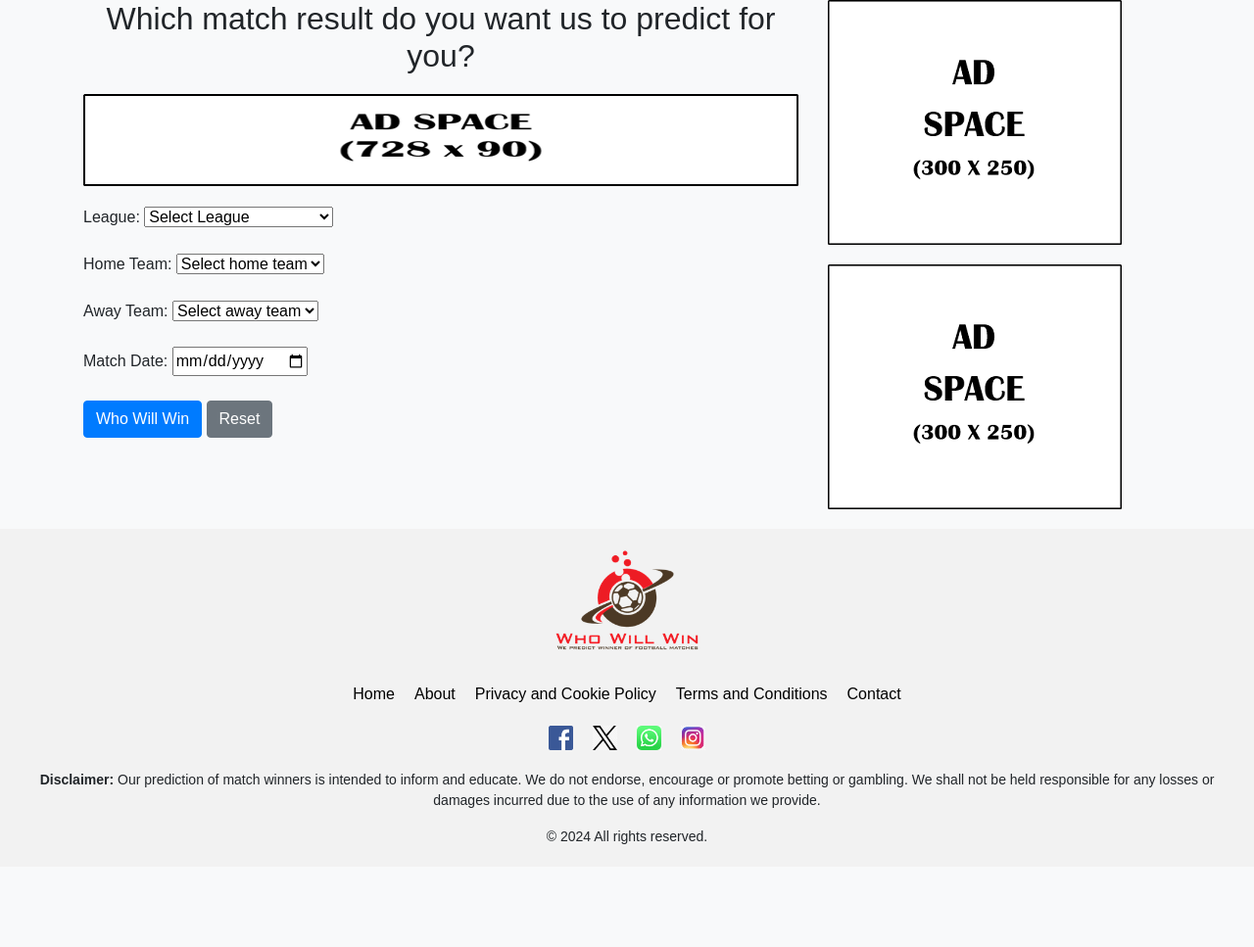
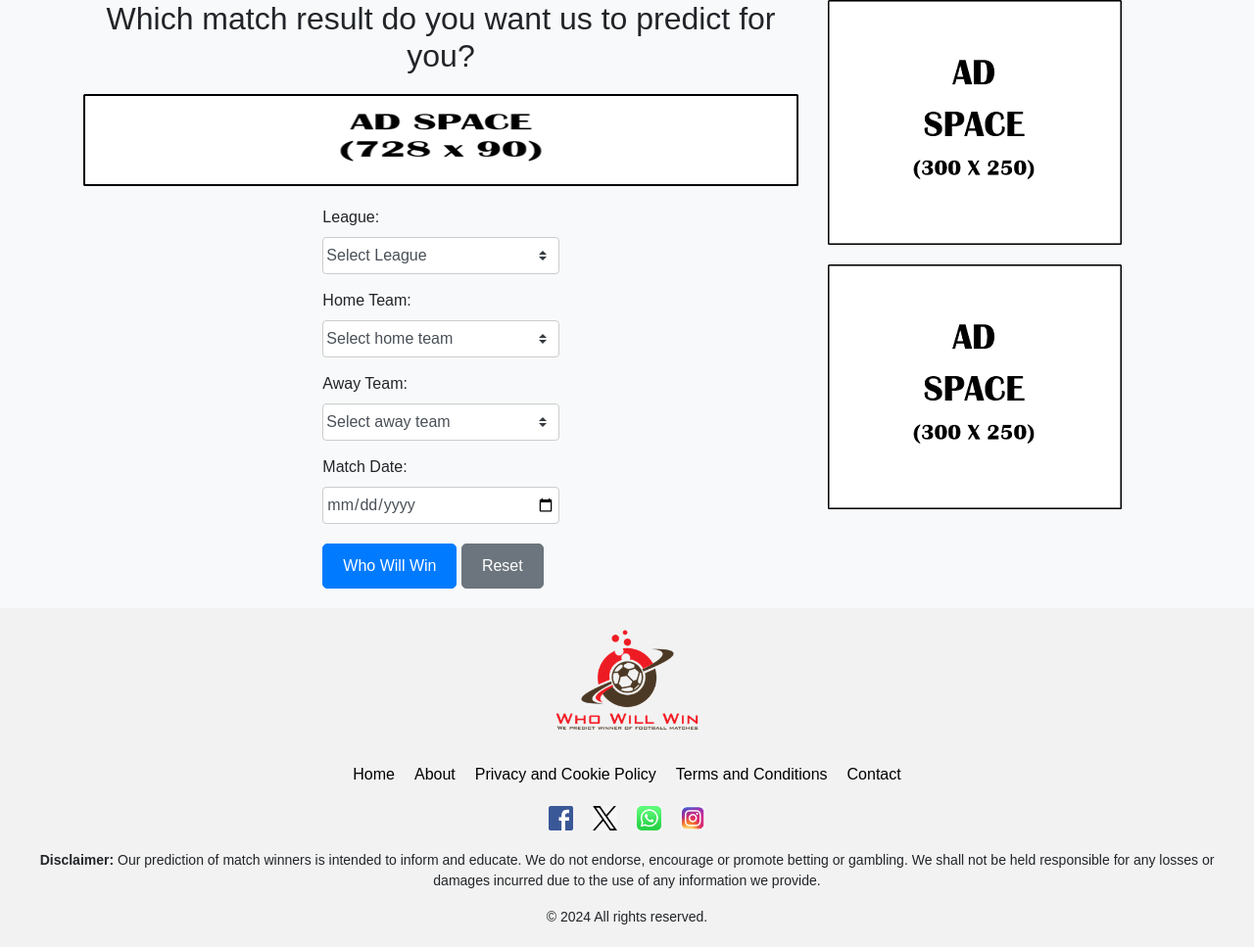
Before and after one commit to hascytech/dropdowntest, a Django app: page / in a window 1280 px wide. Shown: the part 113-1080 px from the top of the page at 98% size. Before the commit the page ends 975 px from the top, so only its background shows below. Run offline with Django 5.2, Linux system fonts and the light colour scheme; some libraries are stand-ins or nearby versions.

Commit message:
Requirements added

```diff
--- a/dropdowntest/dropdowntestapp/forms.py
+++ b/dropdowntest/dropdowntestapp/forms.py
@@ -17,10 +17,53 @@ class MatchPredictionForm(forms.Form):
         # Add clubs for other leagues
     }
 
-    league = forms.ChoiceField(choices=LEAGUES, label='League')
-    home_team = forms.ChoiceField(choices=[('', 'Select home team')], label='Home Team')
-    away_team = forms.ChoiceField(choices=[('', 'Select away team')], label='Away Team')
-    match_date = forms.DateField(widget=forms.DateInput(attrs={'type': 'date'}), label='Match Date')
+    league = forms.ChoiceField(
+        choices=LEAGUES,
+        label='League',
+        widget=forms.Select(
+            attrs={
+                'class': 'form-control custom-select',  # Adds Bootstrap or custom CSS classes
+                'id': 'id_league',  # You can specify a custom ID if needed
+                'style': 'width: 100%;',  # Inline styles for better control
+            }
+        )
+    )
+
+    home_team = forms.ChoiceField(
+        choices=[('', 'Select home team')],
+        label='Home Team',
+        widget=forms.Select(
+            attrs={
+                'class': 'form-control custom-select',  # Custom class
+                'id': 'id_home_team',
+                'style': 'width: 100%;',  # Inline styling to control width
+            }
+        )
+    )
+
+    away_team = forms.ChoiceField(
+        choices=[('', 'Select away team')],
+        label='Away Team',
+        widget=forms.Select(
+            attrs={
+                'class': 'form-control custom-select',
+                'id': 'id_away_team',
+                'style': 'width: 100%;',
+            }
+        )
+    )
+
+    match_date = forms.DateField(
+        label='Match Date',
+        widget=forms.DateInput(
+            attrs={
+                'type': 'date',  # Ensures the input type is a date picker
+                'class': 'form-control datepicker',  # Adds a datepicker class (if needed for external JS)
+                'id': 'id_match_date',
+                'style': 'width: 100%;',  # Control width
+            }
+        )
+    )
 
     def __init__(self, *args, **kwargs):
         super().__init__(*args, **kwargs)
--- a/dropdowntest/dropdowntestapp/templates/base.html
+++ b/dropdowntest/dropdowntestapp/templates/base.html
@@ -6,12 +6,13 @@
     <meta name="viewport" content="width=device-width, initial-scale=1.0">
     <title>{% block title %}Who Will Win - We Predict Winners of Football Matches{% endblock %}</title>
     <link rel="icon" href="{% static 'images/favicon.ico' %}" type="image/x-icon">
+
     <!-- Bootstrap CSS CDN -->
     <link href="https://stackpath.bootstrapcdn.com/bootstrap/4.5.2/css/bootstrap.min.css" rel="stylesheet">
     <link rel="stylesheet" type="text/css" href="{% static 'css/styles.css' %}">
 
     <style>
-        /* Necessary CSS styles */
+        /* Typography Styles */
         .body-text-container p,
         .body-text-container h2,
         .body-text-container ol,
@@ -24,7 +25,7 @@
         .body-text-container li {
             font-size: 1.125rem;
             line-height: 1.78;
-            margin: 20px; /* Adding margin to the body to create space around the columns */
+            margin: 20px;
         }
 
         .body-text-container h2 {
@@ -41,32 +42,113 @@
             overflow-x: hidden;
         }
 
+        /* Advertisement Styles */
         .advertisement {
-            margin-bottom: 20px; /* Add space between ads */
+            margin-bottom: 20px;
         }
 
-        /* Ensure the banner is responsive */
         .responsive-banner {
             max-width: 100%;
             height: auto;
         }
 
-        /* Add media queries for smaller screens */
+        /* Form Styling */
+        .form-group {
+            margin-bottom: 15px;
+        }
+
+        .form-label {
+            font-weight: bold;
+            font-size: 1rem;
+        }
+
+        .custom-select, .form-control {
+            width: 100%;
+            padding: 1px;
+            font-size: 1rem;
+            border: 1px solid #ccc;
+            border-radius: 4px;
+        }
+
+        /* Centering form elements */
+        .form-container {
+            display: flex;
+            flex-direction: column; /* Stack items vertically */
+            align-items: center;    /* Center items horizontally */
+        }
+
+        .form-group {
+            width: 100%;            /* Ensure full width */
+            max-width: 400px;      /* Set a max width for the form groups */
+            margin-bottom: 15px;   /* Space between form groups */
+        }
+
+        .form-label {
+            font-weight: bold;
+            font-size: 1rem;
+            display: block;         /* Ensure labels are block elements */
+            margin-bottom: 5px;    /* Space between label and input */
+        }
+
+        .custom-select, .form-control {
+            width: 100%;            /* Ensure selects take the full width */
+            padding: 3px;         /* Padding for comfort */
+            font-size: 1rem;       /* Font size for readability */
+            border: 1px solid #ccc; /* Border styling */
+            border-radius: 4px;    /* Rounded corners */
+        }
+
+        /* Button Styles */
+        .btn-primary {
+            background-color: #007bff;
+            border-color: #007bff;
+            padding: 10px 20px;
+            font-size: 16px;
+            border-radius: 5px;
+            transition: background-color 0.3s ease;
+        }
+
+        .btn-primary:hover {
+            background-color: #0056b3;
+        }
+
+        .btn-secondary {
+            background-color: #6c757d;
+            border-color: #6c757d;
+            padding: 10px 20px;
+            font-size: 16px;
+            border-radius: 5px;
+            transition: background-color 0.3s ease;
+        }
+
+        .btn-secondary:hover {
+            background-color: #5a6268;
+        }
+
+        /* Error message styling */
+        #error_message {
+            color: red;
+            font-size: 14px;
+            margin-top: 10px;
+        }
+
+        /* Media Queries for responsiveness */
         @media (max-width: 768px) {
             .responsive-banner {
                 width: 100%;
             }
 
-            .col-md-8,
-            .col-md-4 {
+            .col-md-8, .col-md-4 {
                 padding-left: 15px;
                 padding-right: 15px;
             }
         }
+
     </style>
 </head>
 <body>
     {% include 'header.html' %}
+
     <div class="container">
         <div class="row">
             <!-- Main content column -->
@@ -87,7 +169,6 @@
                     </div>
                 </div>
 
-
                 <div class="advertisement">
                     <!-- Advertisement 2: Image-based -->
                     <div class="centered-image">
@@ -99,7 +180,9 @@
             </div>
         </div>
     </div>
+
     {% include 'footer.html' %}
+
     <!-- Bootstrap JS CDN -->
     <script src="https://code.jquery.com/jquery-3.5.1.slim.min.js"></script>
     <script src="https://cdn.jsdelivr.net/npm/@popperjs/core@2.5.3/dist/umd/popper.min.js"></script>
--- /dev/null
+++ b/dropdowntest/requirements.txt
@@ -0,0 +1,3 @@
+Django~=5.0.7
+requests~=2.32.3
+numpy~=2.0.0
--- /dev/null
+++ b/requirements.txt
@@ -0,0 +1,3 @@
+Django~=5.0.7
+requests~=2.32.3
+numpy~=2.0.0
```
Also changed, not shown: dropdowntest/db.sqlite3, dropdowntest/dropdowntestapp/templates/dropdowntestapp/index.html (line endings or trailing spaces).
